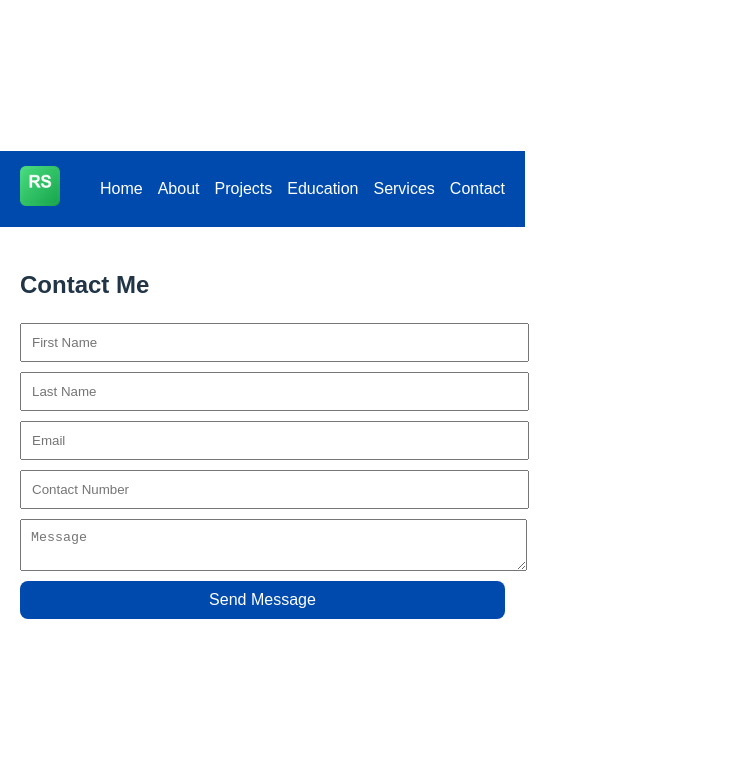
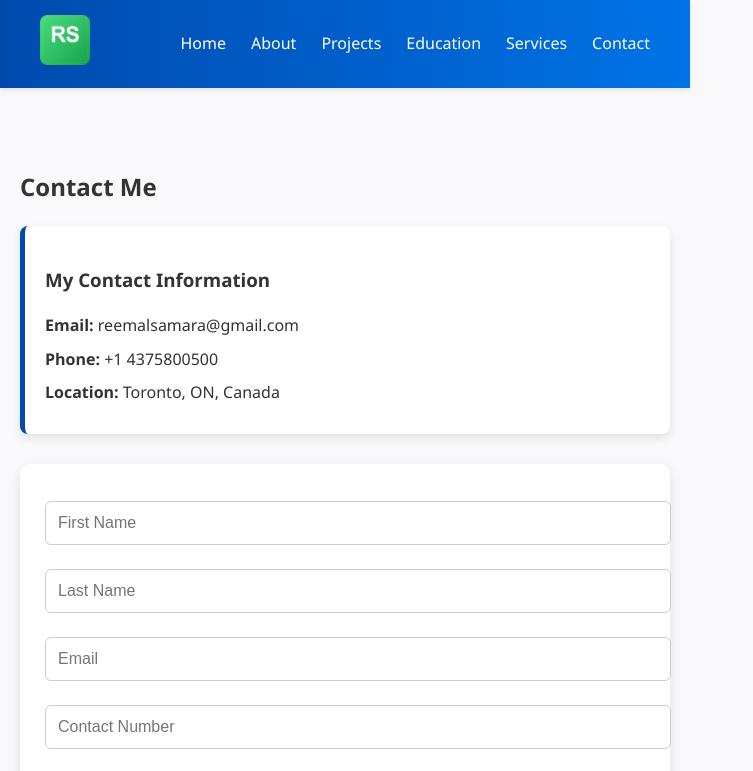
Before and after one commit to reemalsamara/portfolio, a React (Vite) app in the folder client/: page /contact in a window 1280 px wide. Shown: the top 771 px of the page, without its empty margins (0-753 px from the left). Built offline with nearby package versions, Linux system fonts and the light colour scheme.

Commit message:
update css

```diff
--- a/client/src/components/Contact.jsx
+++ b/client/src/components/Contact.jsx
@@ -1,14 +1,28 @@
+import { useNavigate } from "react-router-dom";
+
 function Contact() {
+    const navigate = useNavigate();
+
     const handleSubmit = (e) => {
         e.preventDefault();
         alert("Thank you! Your message has been submitted.");
-        window.location.href = "/";
+        navigate("/"); // Redirect back to Home
     };
 
     return (
         <div className="page contact">
             <h2>Contact Me</h2>
-            <form onSubmit={handleSubmit}>
+
+            {/* Contact Info Panel */}
+            <div className="contact-panel">
+                <h3>My Contact Information</h3>
+                <p><strong>Email:</strong> reemalsamara@gmail.com</p>
+                <p><strong>Phone:</strong> +1 4375800500</p>
+                <p><strong>Location:</strong> Toronto, ON, Canada</p>
+            </div>
+
+            {/* Contact Form */}
+            <form onSubmit={handleSubmit} className="contact-form">
                 <input type="text" placeholder="First Name" required />
                 <input type="text" placeholder="Last Name" required />
                 <input type="email" placeholder="Email" required />
--- a/client/src/style.css
+++ b/client/src/style.css
@@ -1,80 +1,201 @@
+/* ===== Global Styles ===== */
 body {
-    font-family: Arial, sans-serif;
+    font-family: 'Segoe UI', Tahoma, Geneva, Verdana, sans-serif;
     margin: 0;
     padding: 0;
+    background-color: #f9f9fb;
+    color: #333;
+    line-height: 1.6;
 }
 
+/* ===== Navbar ===== */
 .navbar {
     display: flex;
     align-items: center;
     justify-content: space-between;
-    background-color: #004aad;
-    padding: 10px 20px;
+    background: linear-gradient(90deg, #004aad, #0073e6);
+    padding: 15px 40px;
+    box-shadow: 0 2px 6px rgba(0, 0, 0, 0.1);
+    position: sticky;
+    top: 0;
+    z-index: 1000;
 }
 
 .navbar .logo img {
-    height: 40px;
+    height: 50px;
 }
 
 .nav-links {
     list-style: none;
     display: flex;
-    gap: 15px;
+    gap: 25px;
 }
 
 .nav-links li a {
     color: white;
     text-decoration: none;
+    font-weight: 500;
+    transition: color 0.3s ease;
 }
 
 .nav-links li a:hover {
-    text-decoration: underline;
+    color: #ffdd57;
 }
 
+/* ===== Page Layout ===== */
 .page {
+    max-width: 1000px;
+    margin: 40px auto;
     padding: 20px;
 }
 
+/* ===== Buttons ===== */
 .btn {
     display: inline-block;
-    margin-top: 10px;
-    padding: 10px 15px;
+    margin-top: 15px;
+    padding: 12px 20px;
     background-color: #004aad;
     color: white;
     text-decoration: none;
-    border-radius: 5px;
+    border-radius: 6px;
+    font-weight: 600;
+    transition: all 0.3s ease;
 }
 
 .btn:hover {
     background-color: #002f6c;
+    transform: translateY(-2px);
 }
 
+/* ===== Projects Grid ===== */
 .project-grid {
-    display: flex;
-    gap: 20px;
+    display: grid;
+    grid-template-columns: repeat(auto-fit, minmax(250px, 1fr));
+    gap: 25px;
+    margin-top: 20px;
+}
+
+.project-card {
+    background: white;
+    border-radius: 10px;
+    box-shadow: 0 4px 10px rgba(0, 0, 0, 0.1);
+    padding: 20px;
+    text-align: center;
+    transition: transform 0.3s ease;
+}
+
+.project-card:hover {
+    transform: translateY(-5px);
 }
 
 .project-card img {
     max-width: 100%;
-    height: auto;
+    height: 150px;
+    object-fit: contain;
+    margin-bottom: 15px;
+    border-radius: 6px;
+}
+
+/* ===== Education & Services ===== */
+.education ul,
+.services ul {
+    list-style: none;
+    padding: 0;
+}
+
+.education li,
+.services li {
+    background: #ffffff;
+    margin: 10px 0;
+    padding: 12px 15px;
+    border-left: 5px solid #004aad;
+    border-radius: 6px;
+    box-shadow: 0 2px 6px rgba(0, 0, 0, 0.05);
+}
+
+/* ===== Contact Form ===== */
+form {
+    background: #ffffff;
+    padding: 25px;
+    border-radius: 10px;
+    box-shadow: 0 4px 12px rgba(0, 0, 0, 0.1);
+    max-width: 600px;
+    margin: auto;
 }
 
 form input,
 form textarea,
 form button {
-    display: block;
     width: 100%;
-    margin: 10px 0;
-    padding: 10px;
+    margin: 12px 0;
+    padding: 12px;
+    border-radius: 6px;
+    border: 1px solid #ccc;
+    font-size: 1rem;
+}
+
+form textarea {
+    min-height: 120px;
+    resize: vertical;
 }
 
 form button {
     background-color: #004aad;
     color: white;
+    font-weight: bold;
     border: none;
     cursor: pointer;
+    transition: background 0.3s ease;
 }
 
 form button:hover {
     background-color: #002f6c;
 }
+
+.contact-panel {
+    background: #ffffff;
+    padding: 20px;
+    margin-bottom: 30px;
+    border-radius: 8px;
+    box-shadow: 0 4px 10px rgba(0, 0, 0, 0.1);
+    border-left: 5px solid #004aad;
+}
+
+.contact-panel p {
+    margin: 8px 0;
+    font-size: 1rem;
+}
+
+.contact-panel a {
+    color: #004aad;
+    text-decoration: none;
+    font-weight: 500;
+}
+
+.contact-panel a:hover {
+    text-decoration: underline;
+}
+
+.contact-panel {
+    background: #ffffff;
+    padding: 20px;
+    margin-bottom: 30px;
+    border-radius: 8px;
+    box-shadow: 0 4px 10px rgba(0, 0, 0, 0.1);
+    border-left: 5px solid #004aad;
+}
+
+.contact-panel p {
+    margin: 8px 0;
+    font-size: 1rem;
+}
+
+.contact-panel a {
+    color: #004aad;
+    text-decoration: none;
+    font-weight: 500;
+}
+
+.contact-panel a:hover {
+    text-decoration: underline;
+}
--- /dev/null
+++ b/package.json
@@ -0,0 +1,5 @@
+{
+  "dependencies": {
+    "serve": "^14.2.5"
+  }
+}
```
Also changed, not shown: 1 other file (tests, documents, lock files or other folders).
